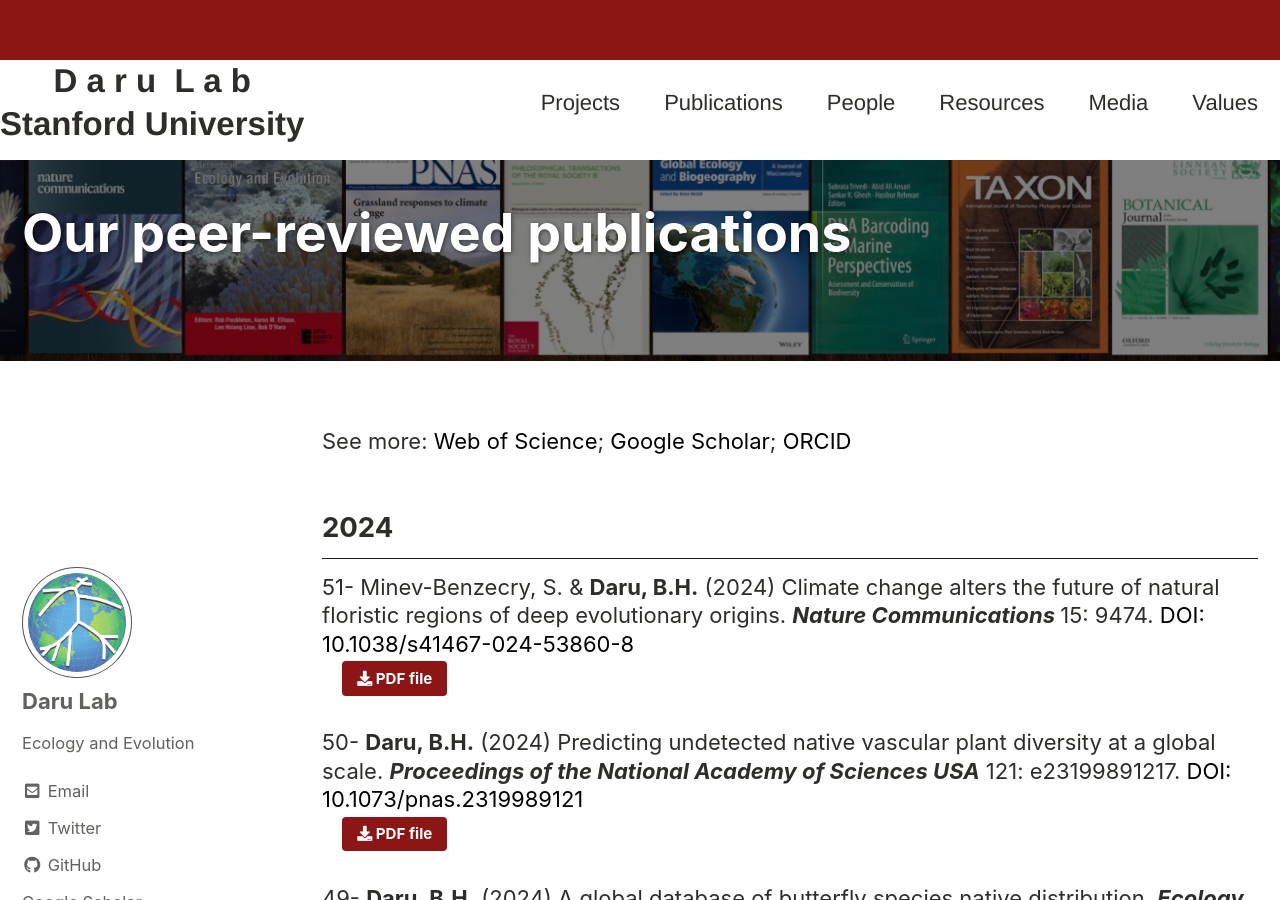
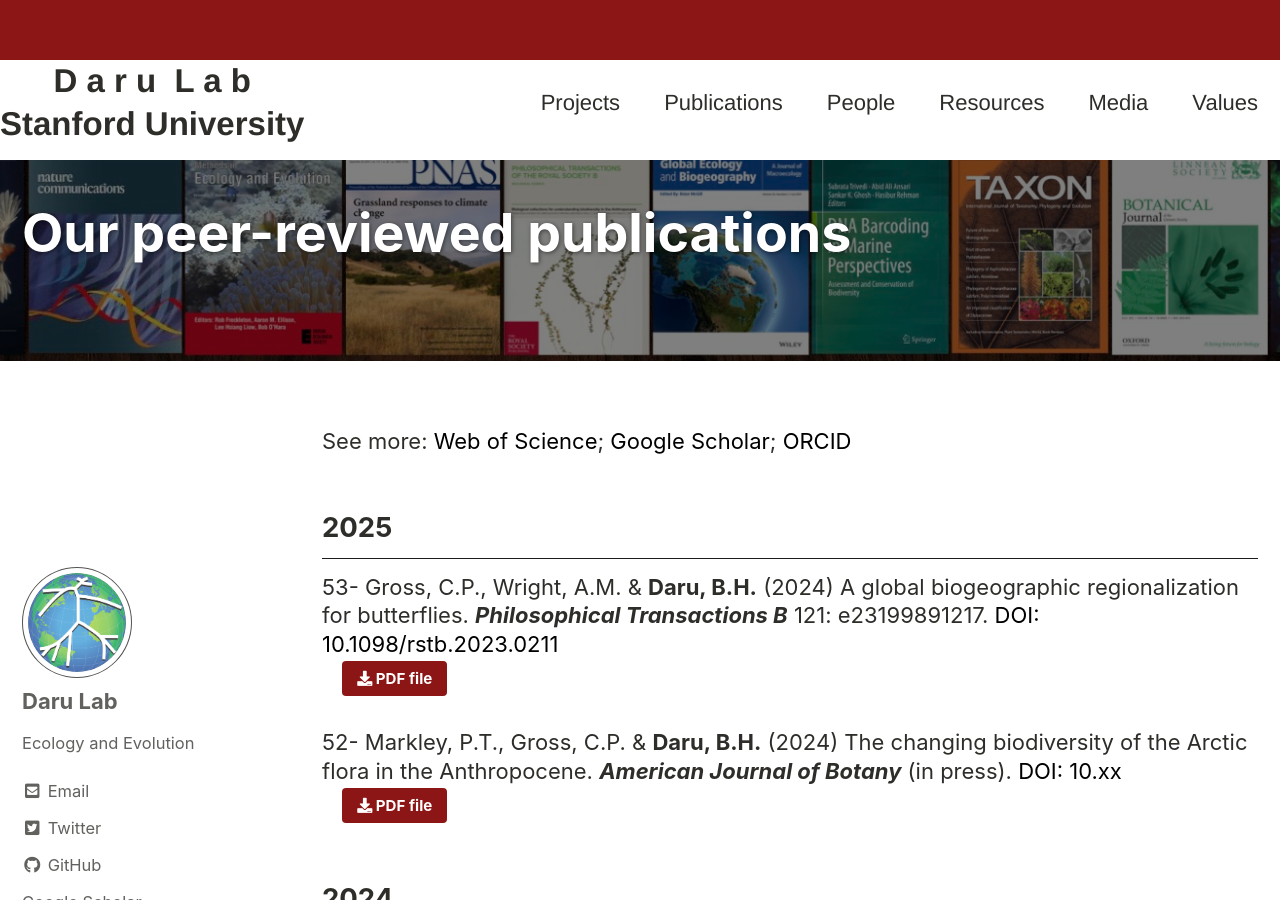
Before and after one commit to darunabas/darulab.github.io, a Jekyll site: the page built from _pages/publications.html, in a window 1280 px wide and 900 px high. Built offline with Jekyll 4.4.1, drawn with Linux system fonts in a browser that asks for light colours; cached includes are drawn as plain includes; comment, search, counter and statistics services are not loaded.

Commit message:
updated publications

```diff
--- a/_pages/publications.html
+++ b/_pages/publications.html
@@ -18,6 +18,34 @@
 See more: <a href="https://www.webofscience.com/wos/author/record/B-4051-2011" target="_blank" style="color: black; text-decoration: none;">Web of Science</a>; <a href="https://scholar.google.com/citations?hl=en&user=I8fP-c4AAAAJ&view_op=list_works&sortby=pubdate" target="_blank" style="color: black; text-decoration: none;">Google Scholar</a>; <a href="https://orcid.org/0000-0002-2115-0257" target="_blank" style="color: black; text-decoration: none;">ORCID</a>
 
 
+<h2>2025</h2>
+
+<p>
+  53- Gross, C.P., Wright, A.M. & <strong>Daru, B.H.</strong> (2024) A global biogeographic regionalization for butterflies. <em><strong>Philosophical Transactions B</strong></em> 121: e23199891217. <a href="https://doi.org/10.1098/rstb.2023.0211" target="_blank" style="color: black; text-decoration: none;">DOI: 10.1098/rstb.2023.0211</a>
+<br>
+</a>
+<span style="display: inline-flex; align-items: center; gap: 10px; margin-top: 0;">
+  <a class="__dimensions_badge_embed__" data-doi="10.1098/rstb.2023.0211" data-legend="hover-bottom" data-style="large_rectangle" data-link-target="_blank"></a>
+  <a class='altmetric-embed' data-badge-popover='bottom' data-badge-type='1' data-doi="10.1098/rstb.2023.0211" data-link-target="_blank"></a>
+  <a href="{{ site.baseurl}}/docs/50_Daru_2024_xx.pdf" class="btn btn--small btn--primary" style="background-color:#8C1515; color:#ffffff" target="_blank">
+    <i class="fa fa-download" aria-hidden="true"></i> PDF file
+  </a>
+</span>
+</p>
+
+<p>
+  52- Markley, P.T., Gross, C.P. & <strong>Daru, B.H.</strong> (2024) The changing biodiversity of the Arctic flora in the Anthropocene. <em><strong>American Journal of Botany</strong></em> (in press). <a href="https://doi.org/10.xx" target="_blank" style="color: black; text-decoration: none;">DOI: 10.xx</a>
+<br>
+</a>
+<span style="display: inline-flex; align-items: center; gap: 10px; margin-top: 0;">
+  <a class="__dimensions_badge_embed__" data-doi="10.xx" data-legend="hover-bottom" data-style="large_rectangle" data-link-target="_blank"></a>
+  <a class='altmetric-embed' data-badge-popover='bottom' data-badge-type='1' data-doi="10.xx" data-link-target="_blank"></a>
+  <a href="{{ site.baseurl}}/docs/50_Daru_2024_xx.pdf" class="btn btn--small btn--primary" style="background-color:#8C1515; color:#ffffff" target="_blank">
+    <i class="fa fa-download" aria-hidden="true"></i> PDF file
+  </a>
+</span>
+</p>
+
 <h2>2024</h2>
 
 <p>
@@ -27,7 +55,7 @@
 <span style="display: inline-flex; align-items: center; gap: 10px; margin-top: 0;">
   <a class="__dimensions_badge_embed__" data-doi="10.1038/s41467-024-53860-8" data-legend="hover-bottom" data-style="large_rectangle" data-link-target="_blank"></a>
   <a class='altmetric-embed' data-badge-popover='bottom' data-badge-type='1' data-doi="10.1038/s41467-024-53860-8" data-link-target="_blank"></a>
-  <a href="{{ site.baseurl}}/docs/53_BenzecryDaru2024_NCOMMS.pdf" class="btn btn--small btn--primary" style="background-color:#8C1515; color:#ffffff" target="_blank">
+  <a href="https://www.nature.com/articles/s41467-024-53860-8.pdf" class="btn btn--small btn--primary" style="background-color:#8C1515; color:#ffffff" target="_blank">
     <i class="fa fa-download" aria-hidden="true"></i> PDF file
   </a>
 </span>
```
